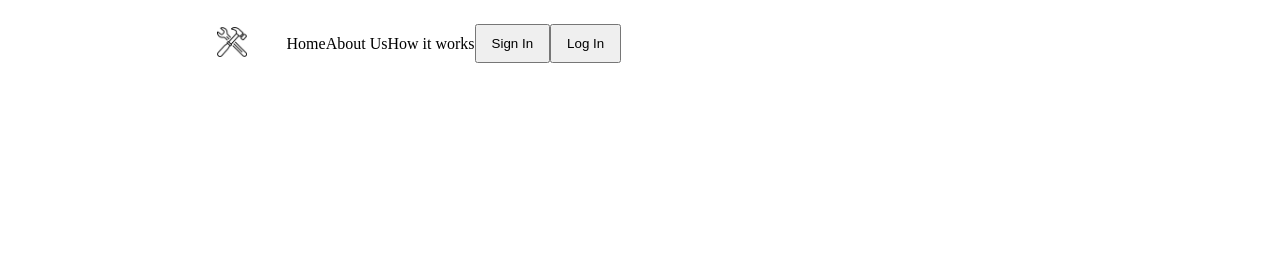
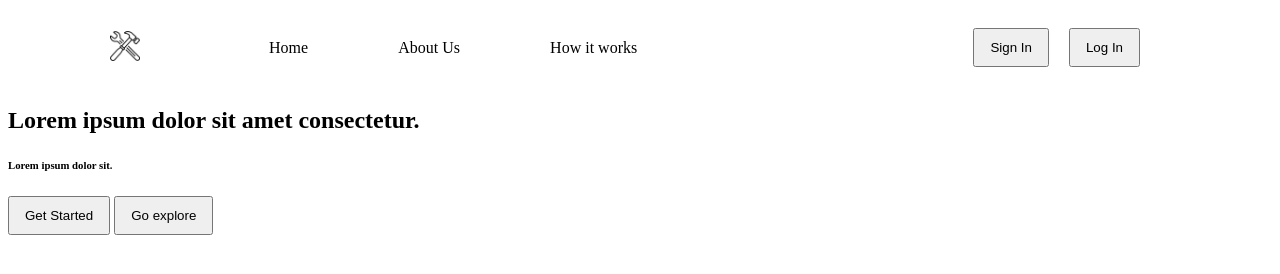
Before and after one commit to Andy7911Organiszation/RenoApp2024, a website built with Vite: page activity.html in a window 1280 px wide. Built offline with nearby package versions, Linux system fonts and the light colour scheme.

Commit message:
Navbar in activity page html progress ...

```diff
--- a/activity.html
+++ b/activity.html
@@ -20,16 +20,35 @@
     <title>Activity</title>
   </head>
   <body>
-    <section class="navigation-bar-section flex-row container">
+    <!-- Header section -->
+    <section class="navigation-bar-section flex-row container space-between">
       <div class="logo"><img class="img" src="./public/hammer.png" alt=""></div>
       <ul class="navbar flex-row">
         <li>Home</li>
         <li>About Us</li>
         <li>How it works</li>
-        <li> <input class="btn" type="button" value="Sign In" /></li>
-        <li> <input type="button" class="btn" value="Log In" />  </li>
+        <ul class="inner-nav flex-row">
+            <li> <input class="btn" type="button" value="Sign In" /></li>
+            <li> <input type="button" class="btn" value="Log In" />  </li>
+        </ul>
+
 
       </ul>
     </section>
+
+    <!-- Main Section -->
+     <section class="presentation">
+        <div class="presentation-info">
+            <div class="presentation-info-headers">
+                <h1>Lorem ipsum dolor sit amet consectetur.</h1>
+                <h6>Lorem ipsum dolor sit.</h6>
+            </div>
+            <div class="presentation-info-call-to-action">
+                <input type="button" value="Get Started" class="btn">
+                <input type="button" value="Go explore" class="btn btn-outline">
+            </div>
+        </div>
+        <div class="presentation-image"></div>
+     </section>
   </body>
 </html>
--- a/styles/activity.css
+++ b/styles/activity.css
@@ -15,6 +15,30 @@ li {
     align-items: center;
 }
 
+.flex-row.space-between {
+    justify-content: space-between;
+}
+
+.navbar {
+   /* max-width: 64%; */
+    flex-basis: 85%;
+    padding: 0;
+    margin: 0;
+    gap: 10%;
+}
+
+/* .navbar li:not(.inner-nav li) {
+    padding-right: 100px;
+} */
+
+.inner-nav {
+    margin-left: auto;
+    padding-right: 30px;
+    gap: 20px;
+}
+
+
+
 .btn {
     padding: 10px 15px;
 }
@@ -23,3 +47,8 @@ li {
     width: 30px;
     height: 30px;
 }
+
+.container {
+    max-width: 1100px;
+    padding: 20px
+}
--- a/styles/common-styles.css
+++ b/styles/common-styles.css
@@ -3,6 +3,7 @@
     --secondary-yellow-color : #CCA643;
     --secondary-yellow-darker-color : #FFD05482;
     --primary-gray-color: #CCCCCC;
+    --primary-call-to-action-brown: #A7725D;
 }
 
 * {
```
